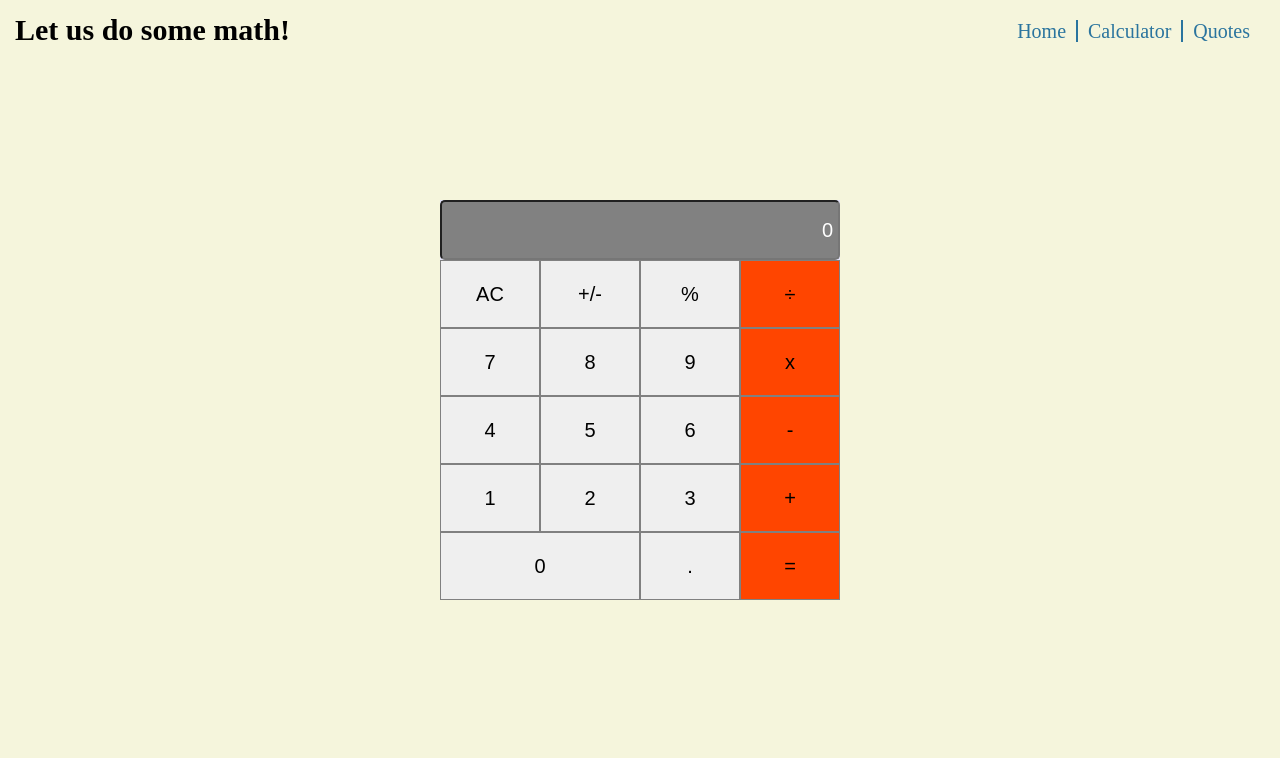
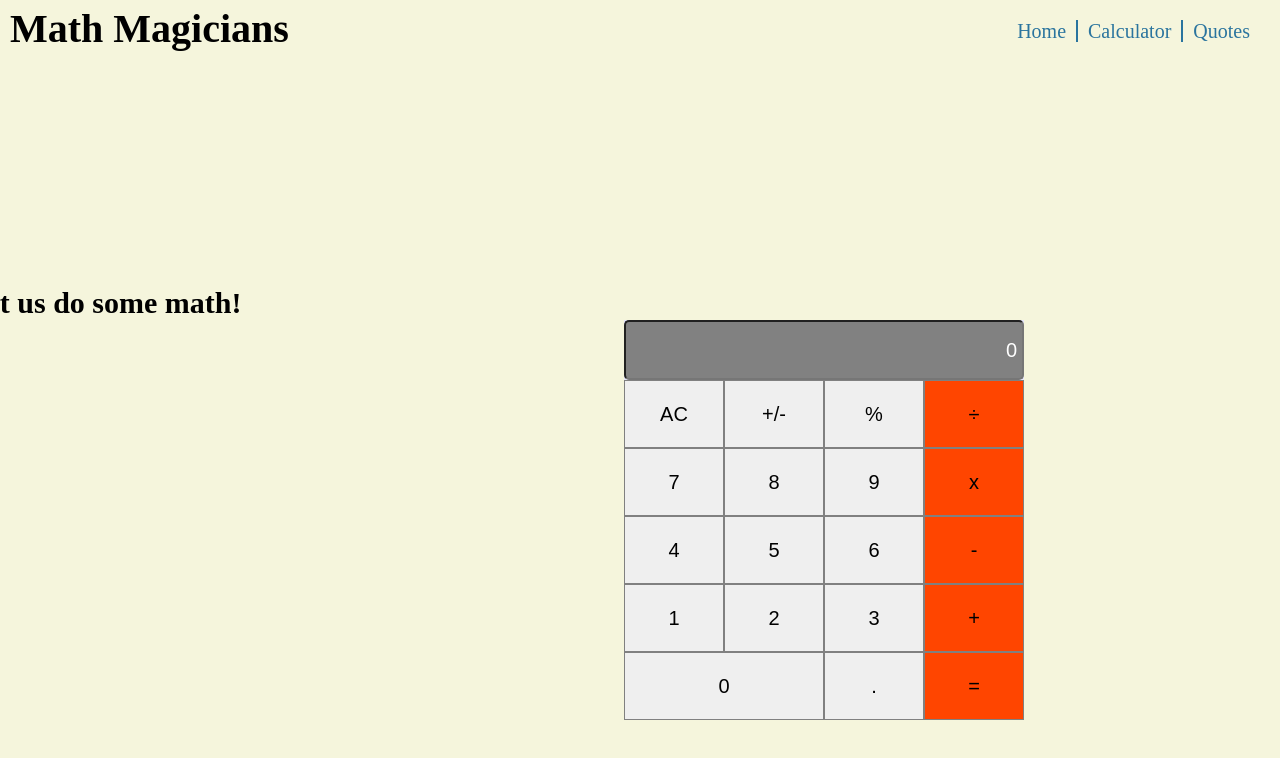
Before and after one commit to jkanyi-web/math-magicians, a React (Vite) app: page /calculator in a window 1280 px wide. Shown: the top 758 px of the page. Built offline with nearby package versions, Linux system fonts and the light colour scheme.

Commit message:
review changes

```diff
--- a/src/App.jsx
+++ b/src/App.jsx
@@ -6,8 +6,19 @@ import CalculatorPage from './CalculatorPage';
 import Quotes from './components/Quotes';
 
 export default function App() {
+    const headerStyle = {
+      fontSize: '2rem',
+      textAlign: 'left',
+      position: 'absolute',
+      top: '-15px',
+      left: '10px',
+
+    };
+
   return (
     <>
+      <h1 style={headerStyle}>Math Magicians</h1>
+
       <nav>
         <ul>
           <li>
--- a/src/CalculatorPage.jsx
+++ b/src/CalculatorPage.jsx
@@ -3,15 +3,21 @@ import Calculator from "./components/Calculator";
 export default function CalculatorPage() {
   const header = {
     fontSize: '1.5rem',
+    marginLeft: '-360%',
+    marginTop: '10%',
+  };
+
+  const divStyle = {
     position: 'absolute',
-    top: '-7px',
-    left: '15px',
+    right: '20%',
+    bottom: '10%',
+
   }
 
   return (
-    <>
+    <div style={divStyle}>
       <h1 style={header}>Let us do some math!</h1>
       <Calculator />
-    </>
+    </div>
   )
 }
--- a/src/Home.jsx
+++ b/src/Home.jsx
@@ -7,20 +7,15 @@ export default function Home() {
     display: 'flex',
     flexDirection: 'column',
     justifyContent: 'flex-start',
+    marginBottom: '-150px',
   };
-  const headerStyle = {
-    fontSize: '2rem',
-    textAlign: 'left',
-    marginBottom: '50px',
-    marginTop: '-3px',
-  };
+
   const pStyle = {
     marginBottom: '30px',
   };
 
   return (
     <div style={divStyle}>
-      <h1 style={headerStyle}>Math Magicians</h1>
       <h3
         style={pStyle}>
         Welcome to our page!
```
